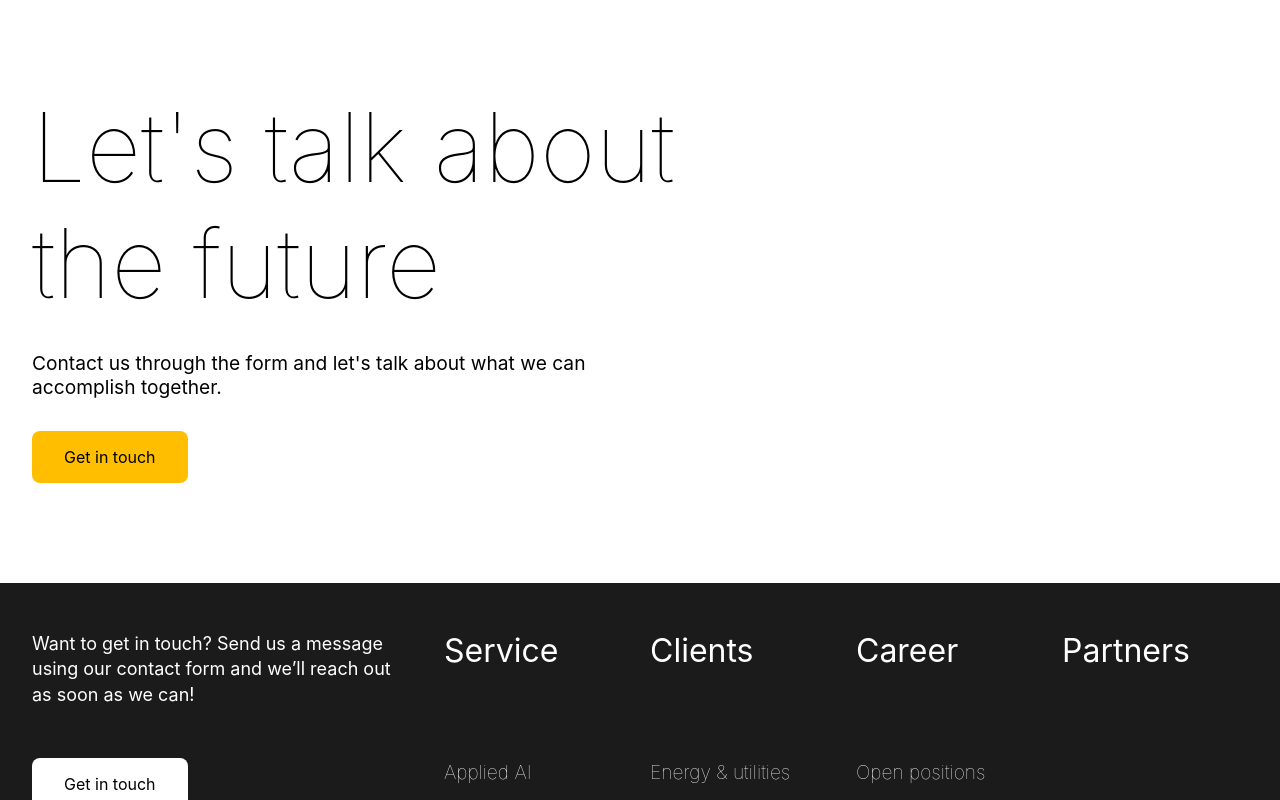
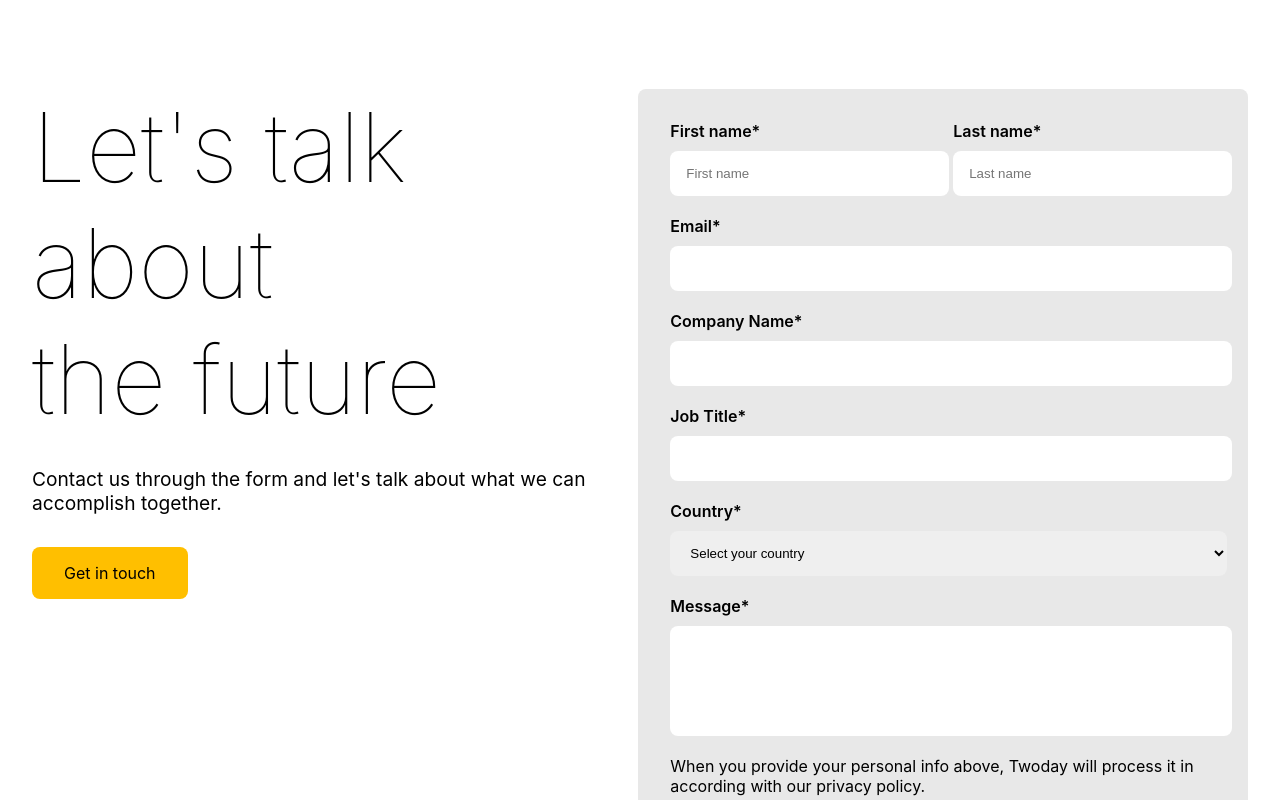
Before and after one commit to ahsan0110/twoday-frontend-, a Vue app: page / in a window 1280 px wide. Shown: the part 6240-7040 px from the top of the page. Built offline with nearby package versions, Linux system fonts and the light colour scheme.

Commit message:
Completed Form Component

```diff
--- a/src/components/FormComponent.vue
+++ b/src/components/FormComponent.vue
@@ -12,7 +12,39 @@ export default {
             <a class="staff-link" href="">Get in touch</a>
         </div>
         <div class="form-section-right">
+            <form action="">
+                <div class="form-row">
+                    <div class="form-group">
+                        <label for="firstName">First name*</label>
+                        <input type="text" id="firstName" placeholder="First name" required />
+                    </div>
 
+                    <div class="form-group">
+                        <label for="lastName">Last name*</label>
+                        <input type="text" id="lastName" placeholder="Last name" required />
+                    </div>
+                </div>
+                <label style="display: block;" for="email">Email*</label>
+                <input type="email">
+                <label style="display: block;" for="text">Company Name*</label>
+                <input type="email">
+                <label style="display: block;" for="text">Job Title*</label>
+                <input type="email">
+                <label style="display: block;" for="country">Country*</label>
+                <select id="country" name="country" required>
+                    <option value="">Select your country</option>
+                    <option value="PK">Pakistan</option>
+                    <option value="US">United States</option>
+                    <option value="UK">United Kingdom</option>
+                    <option value="CA">Canada</option>
+                    <option value="IN">India</option>
+                    <option value="AU">Australia</option>
+                </select>
+                <label style="display: block;" for="text">Message*</label>
+                <input id="form-message" type="text">
+                <p>When you provide your personal info above, Twoday will process it in according with our privacy policy.</p>
+                 <a class="staff-link" href="">Submit </a>
+            </form>
         </div>
     </div>
 </template>
--- a/src/style.css
+++ b/src/style.css
@@ -416,8 +416,12 @@ body {
   margin-left: 2rem;
   margin-right: 2rem;
   margin-bottom: 100px;
+  display: flex;
+  flex: 1;
 }
-
+.form-section-left{
+  width: 50%;
+}
 .form-section-left h1 {
   font-size: 6rem;
   font-weight: 100;
@@ -429,7 +433,44 @@ body {
 .form-section-left a {
   margin-top: 2rem;
 }
+.form-section-right{
+  background-color: rgb(232, 232, 232);
+  width: 45%;
+  padding: 2rem;
+  border-radius: var(--border-radius);
+}
+.form-row {
+  display: flex;
+  gap: 20px;
+}
 
+.form-group {
+  flex: 1;
+  display: flex;
+  flex-direction: column;
+}
+label{
+  margin-bottom: 10px;
+  font-weight:600 ;
+}
+input,select{
+  height: 45px;
+  padding-left: 1rem;
+  margin-bottom: 20px;
+  border: none;
+  border-radius: var(--border-radius);
+  width: 100%;
+}
+select{
+  width: 102%;
+  transition: var(--transition-base);
+}
+#form-message{
+  height: 110px;
+}
+form p{
+  margin-bottom: 100px;
+}
 footer {
   background: #1b1b1b;
   padding: 3rem 2rem 2rem 2rem;
```
